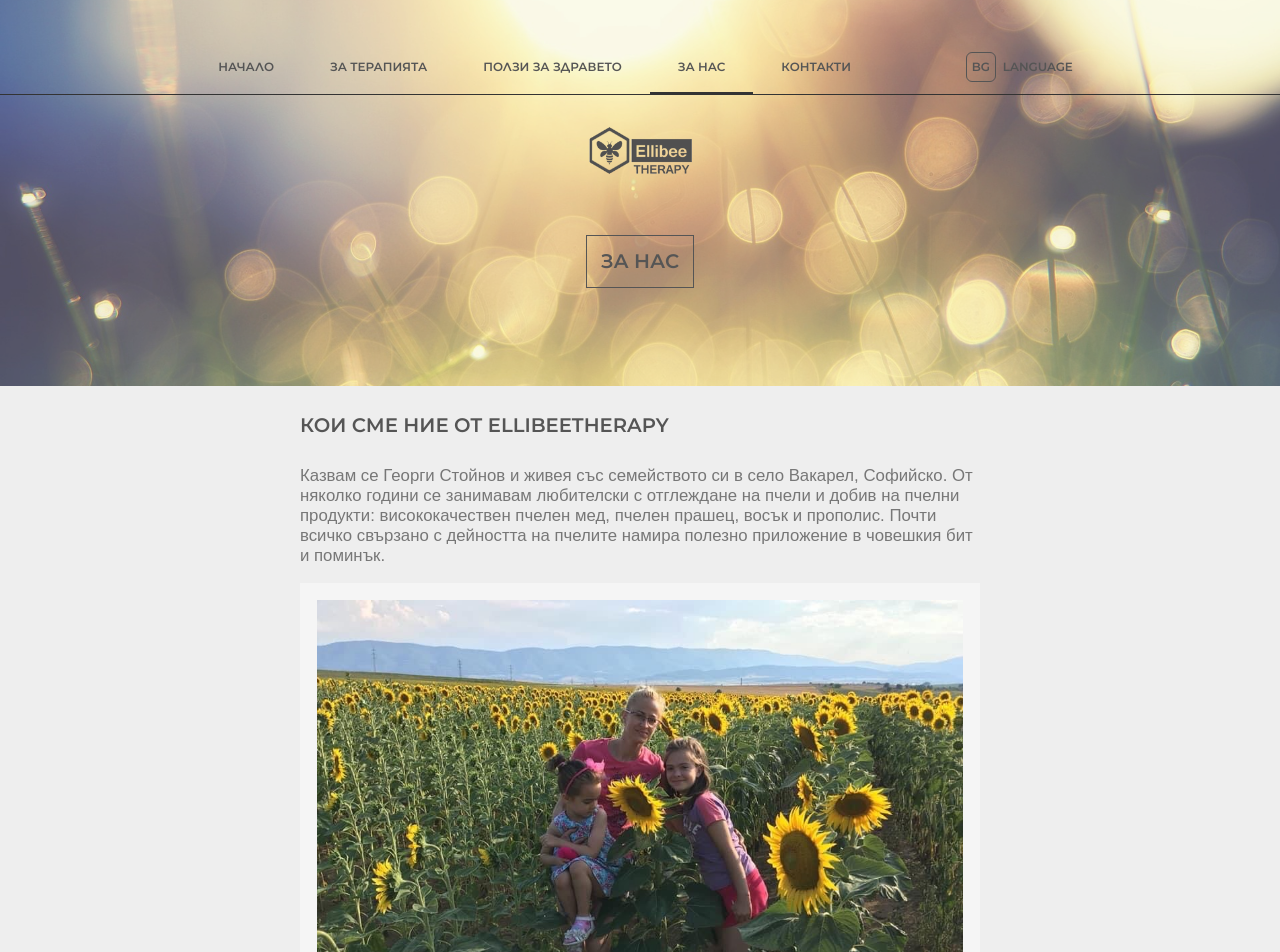
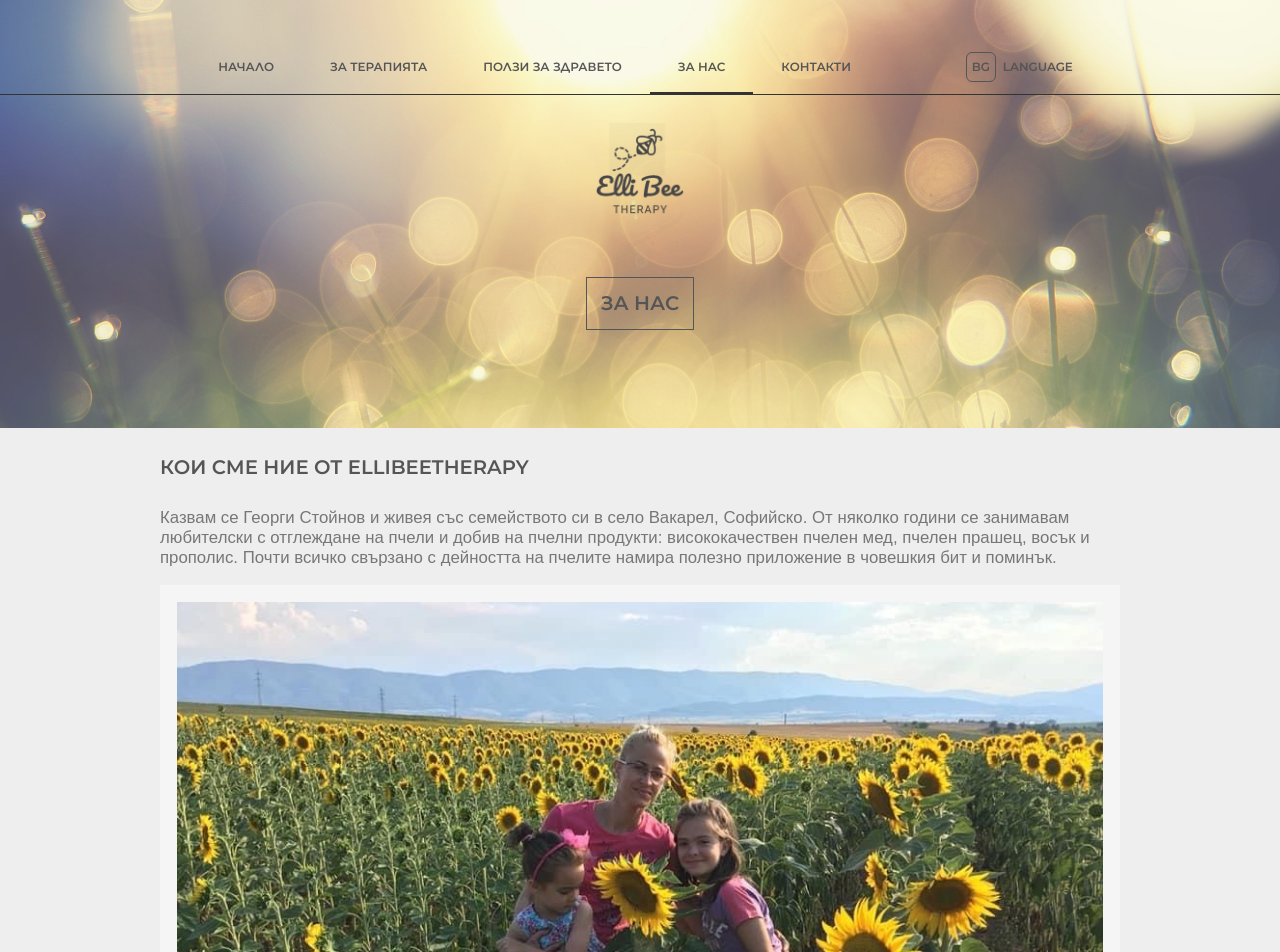
Before and after one commit to ellibeetherapy/ellibeetherapy.com, a Jekyll site: the page built from about-us.html, in a window 1280 px wide. Shown: the top 952 px of the page. Built offline with Jekyll 4.4.1, drawn with Linux system fonts in a browser that asks for light colours; comment, search, counter and statistics services are not loaded.

Commit message:
Elli Bee Therapy logo updated

```diff
--- a/_data/bg/id.json
+++ b/_data/bg/id.json
@@ -2,6 +2,6 @@
 	"name": "Ellibeetherapy",
 	"tagline": "English",
 	"logo": {
-		"src": "/assets/images/ellibeetherapy-logo.png"
+		"src": "/assets/images/elli-bee-therapy-logo.png"
 	}
  }
--- a/_data/en/id.json
+++ b/_data/en/id.json
@@ -2,6 +2,6 @@
 	"name": "Ellibeetherapy",
 	"tagline": "Let nature inside your being",
 	"logo": {
-		"src": "/assets/images/ellibeetherapy-logo.png"
+		"src": "/assets/images/elli-bee-therapy-logo.png"
 	}
  }
--- a/assets/css/header.css
+++ b/assets/css/header.css
@@ -62,7 +62,8 @@
 }
 
 .id .name {
-	height: 4rem; line-height: 4rem;
+	width: var( --id-width );
+	height: var( --id-height ); line-height: var( --id-height );
 	margin-bottom: 0;
 	text-align: center;
 }
@@ -91,7 +92,7 @@
 
 .main-nav-control-button {
 	display: none;
-	width: var( --id-height ); height: var( --id-height );
+	width: var( --main-nav-control-button-width ); height: var( --main-nav-control-button-height );
 	position: relative;
 	border: none;
 }
--- a/assets/css/layout.css
+++ b/assets/css/layout.css
@@ -103,7 +103,7 @@ leaving some distance from window edges, achieving that by using transparent bor
 }
 
 .id .name {
-	width: 150px; height: 70px;
+	/*width: 200px; height: 200px; */
 	margin-left: auto; margin-right: auto;
 	position: relative;
 	text-indent: -10000px;
@@ -114,7 +114,7 @@ leaving some distance from window edges, achieving that by using transparent bor
 	display: block;
 	width: 100%; height: 100%;
 	position: absolute; left: 0; top: 0; z-index: 2;
-	background-image: url( "/assets/images/ellibeetherapy-logo.png" ); background-size: 70%; background-repeat: no-repeat;
+	background-image: url( "/assets/images/elli-bee-therapy-logo.png" ); background-size: contain; background-repeat: no-repeat;
 	background-position: center;
 	text-indent: 0;
 }
--- a/assets/css/settings.css
+++ b/assets/css/settings.css
@@ -11,7 +11,10 @@
 	/* Constrains the width of the page text content */
 	--max-content-width: 960px;
 
-	--text-content-width: 680px;
+	--pointer-image-width: 50%;
+
+	--text-content-width: var( --max-content-width );
+	--contact-form-width: calc( var( --max-content-width ) / 2.5 );
 
 	/* Defines space around not full width sections on smaller screens */
 	--content-padding-left: 1.25rem;
@@ -69,8 +72,11 @@
 	/* --header-height: 5rem;  */
 	--header-margin-top: 2.75rem;
 
-	--id-height: 4rem;
+	--id-width: 7rem;
+	--id-height: var( --id-width );
 	--main-nav-height: 4rem;
+	--main-nav-control-button-width: 4rem;
+	--main-nav-control-button-height: var( --main-nav-control-button-width );
 	--id-margin-top: 2rem;
 	--header-height: calc( var( --id-height ) + var( --main-nav-height ) + var( --id-margin-top ) );
 
```
Also changed, not shown: assets/images/elli-bee-therapy-logo.png (added).
